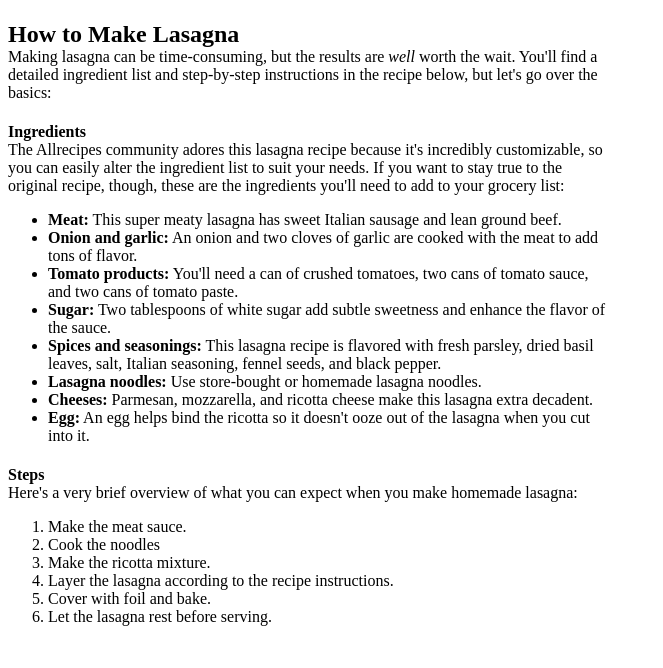
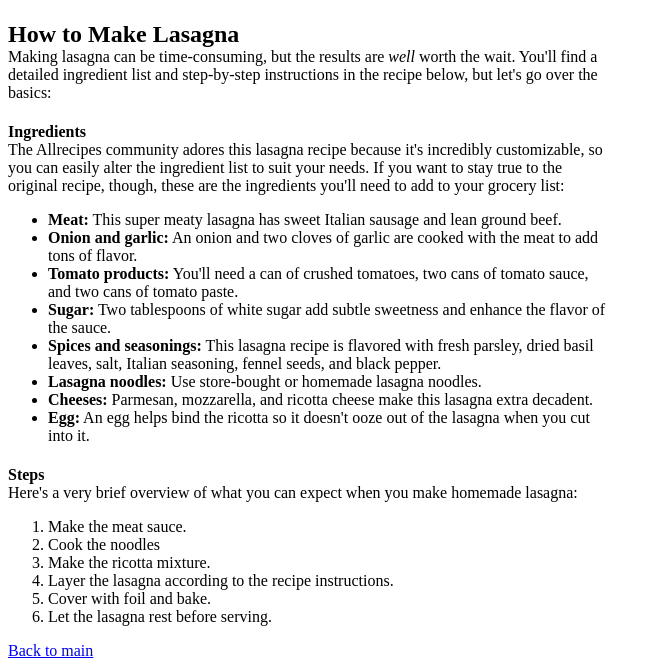
Before and after one commit to luttiart/odin-recipes, a plain HTML site: page recipes/lasagna.html in a window 1280 px wide. Shown: the part 533-1201 px from the top of the page, without its empty margins (0-663 px from the left). Before the commit the page ends 1175 px from the top, so only its background shows below. Drawn offline with Linux system fonts and the light colour scheme.

Commit message:
Added back to main link

```diff
--- a/recipes/lasagna.html
+++ b/recipes/lasagna.html
@@ -41,5 +41,6 @@
             </ol>
         </div>
 
+        <a href="../index.html">Back to main</a>
     </body>
 </html>
```
